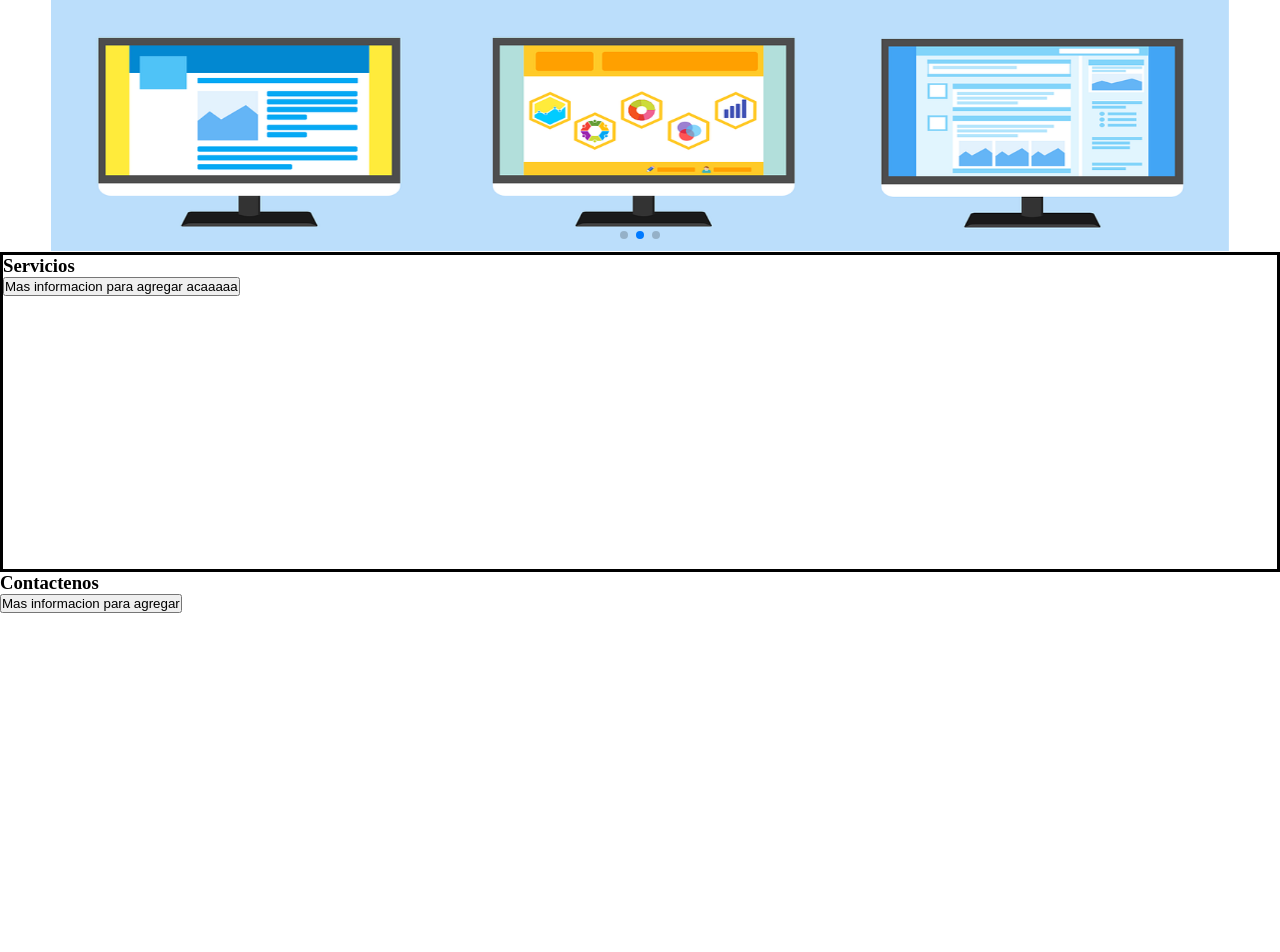
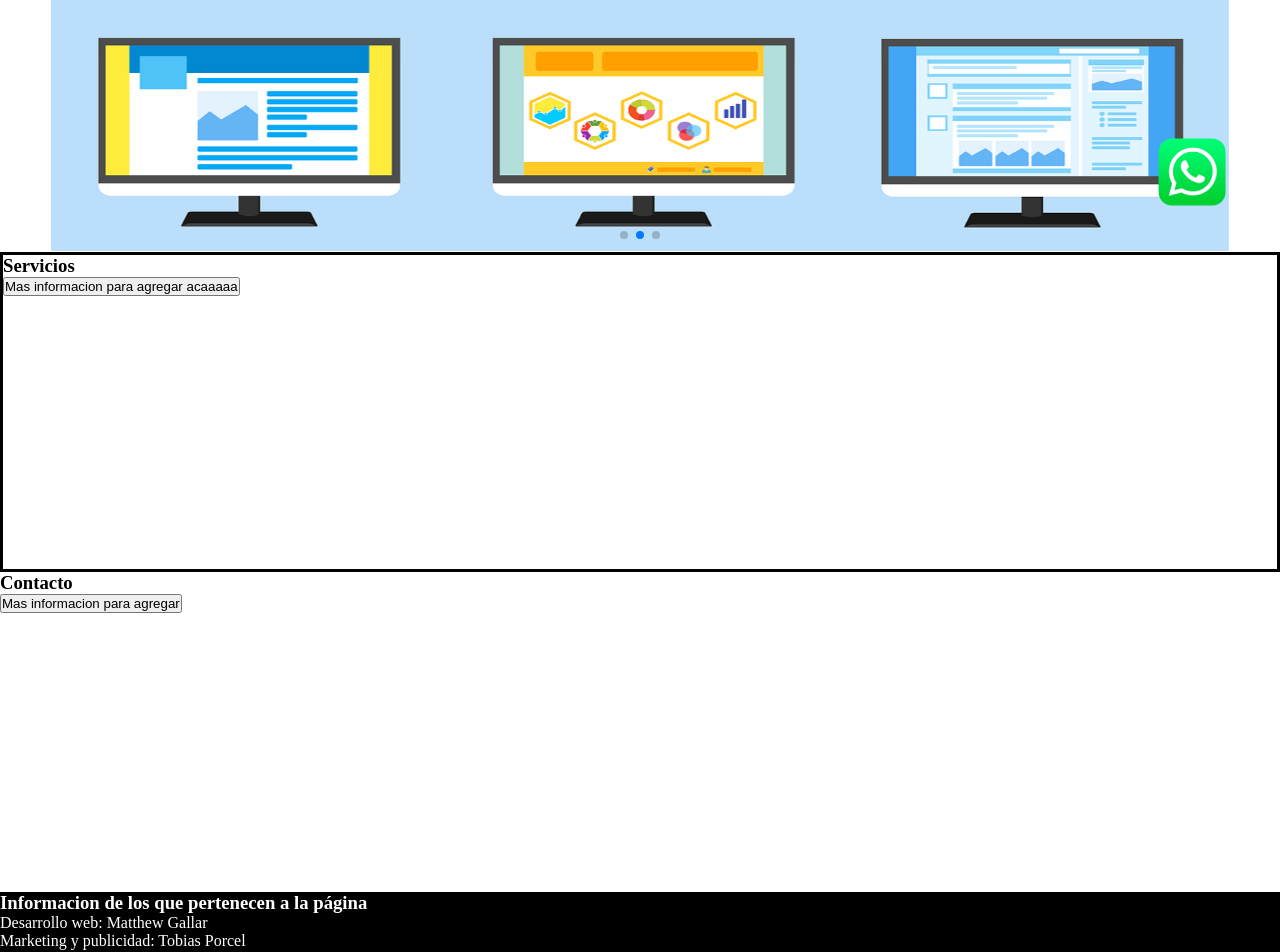
Before and after one commit to Soucalibur/emprendimiento, a React (Create React App) app in the folder client/: page / in a window 1280 px wide. Shown: the part 540-1492 px from the top of the page. Built offline with nearby package versions, Linux system fonts and the light colour scheme; grey boxes are pictures that could not be loaded.

Commit message:
Agregado link wsp y estilos

```diff
--- a/client/src/components/index.js
+++ b/client/src/components/index.js
@@ -2,16 +2,23 @@ import s from "../css/index.css"
 import Navbar from "./navbar"
 import LenisFunction from "../helper/lenis"
 import Slider from "../helper/carousel"
+import Imagenes from "../css/img/imagenes"
+import { Link } from "react-scroll"
 
 const Index = ()=>{
 
     LenisFunction()
 
     const show_hide = (event)=>{
-        const element = document.getElementById(event.target.value)
-        console.log("ELEMENT: ",element.hidden)
+        const value = event.target.value.split(" ")
+        console.log(value)
+        const element = document.getElementById(value[0])
+        console.log(element)
+        const elemento2 = document.getElementsByClassName(value[1])
+        console.log(elemento2)
         if(element.hidden === true){
             element.hidden = false
+            elemento2[0].className = "prueba"
         }
 
     }
@@ -21,23 +28,36 @@ const Index = ()=>{
             <div className="positionNavbar">
                 <Navbar></Navbar>
             </div>
+
             <div className="firstBlock" id="nosotros">
                 <Slider></Slider>
 
             </div>
+
             <div className="secondBlock" id="servicios" >
                 <h3>Servicios</h3>
-                <button onClick={show_hide}  value="showOrHide">Mas informacion para agregar acaaaaa</button>
+                <button onClick={show_hide}  value="showOrHide secondBlock">Mas informacion para agregar acaaaaa</button>
                 <p id="showOrHide" hidden> informacion extra que deberia mostrarte u ocultarse a medida que se ven los demas</p>
             </div>
+
             <div className="thirdBlock"  id="contacto" >
-                <h3>Contactenos</h3>
-                <button onClick={show_hide}  value="showOrHide2">Mas informacion para agregar</button>
+                <h3>Contacto</h3>
+                <button onClick={show_hide}  value="showOrHide2 thirdBlock">Mas informacion para agregar</button>
                 <p id="showOrHide2" hidden>Quizas esto no sea necesario ocultarlo en una primera intancia pero ya se verá</p>
             </div>
+
             <div className="fourthBlock">
                 <h3>Informacion de los que pertenecen a la página</h3>
+                <p>Desarrollo web: Matthew Gallar</p>
+                <p>Marketing y publicidad: Tobias Porcel</p>
             </div>
+
+            <div>
+                <a href="https://wa.me/542613006290" target="_blank" rel="noopener noreferrer" >
+                    <div className="imgLogoWsp"></div>
+                </a>
+            </div>
+
         </div>
     )
 }
--- a/client/src/components/navbar.js
+++ b/client/src/components/navbar.js
@@ -43,7 +43,7 @@ const Navbar = ()=>{
                     spy={true}
                     activeClass="active"
                     offset={-64}>
-                    <p>Contactenos</p>
+                    <p>Contacto</p>
                 </Link>
             </div>
         </div>
--- a/client/src/css/img/imagenes.js
+++ b/client/src/css/img/imagenes.js
@@ -2,6 +2,7 @@
 
 const Imagenes = {
     logoContactPoint: require("./Logopng.png"),
+
 }
 
 export default Imagenes
--- a/client/src/css/index.css
+++ b/client/src/css/index.css
@@ -44,13 +44,22 @@
     height: 20em;
 }
 
+.prueba{
+   /* Properties */
+   border: solid;
+   background-color: rgb(255, 115, 0);
+
+   /* Sizes */
+   height: 30em;
+   transition: 1s;
+}
+
 #showOrHide{
     /*duracion de la animacion, puedes variar el tiempo, entre mas grande mas tarda el efecto*/
   animation-duration: 2s;
   animation-fill-mode: both;
   /*le indicas que animacion quieres aplicarle, animacion hecha por ti en un keyframe*/
   animation-name: fadeIn;
-  background-color: rgb(225, 225, 255);
 }
 
 #showOrHide2{
@@ -59,7 +68,7 @@
   animation-fill-mode: both;
   /*le indicas que animacion quieres aplicarle, animacion hecha por ti en un keyframe*/
   animation-name: fadeIn;
-  background-color: rgb(225, 225, 255);
+
 }
 @keyframes fadeIn {
     0% {
@@ -76,7 +85,7 @@
 
 
     /* Sizes */
-    height: 30em;
+    height: 20em;
 }
 
 .fourthBlock{
@@ -87,3 +96,29 @@
     /* Sizes */
     height: 10em;
 }
+
+.imgLogoWsp{
+
+  /* Properties */
+  position: fixed;
+  cursor: pointer;
+  background-image: url(./img/whatsappLogo.png);
+  background-size: cover;
+
+  /* Sizes */
+  z-index: 1;
+  bottom:0;
+  right: 0;
+  height: 5em;
+  width: 5em;
+  margin-bottom: 3em;
+  margin-right: 3em;
+  transition: .7s;
+}
+.imgLogoWsp:hover{
+  background-image: url(./img/clickToChat.png);
+  height: 15em;
+  width: 15em;
+  margin-bottom: -1em;
+  margin-right: 1em;
+}
```
Also changed, not shown: client/src/css/img/clickToChat.png (added), client/src/css/img/whatsappLogo.png (added).
